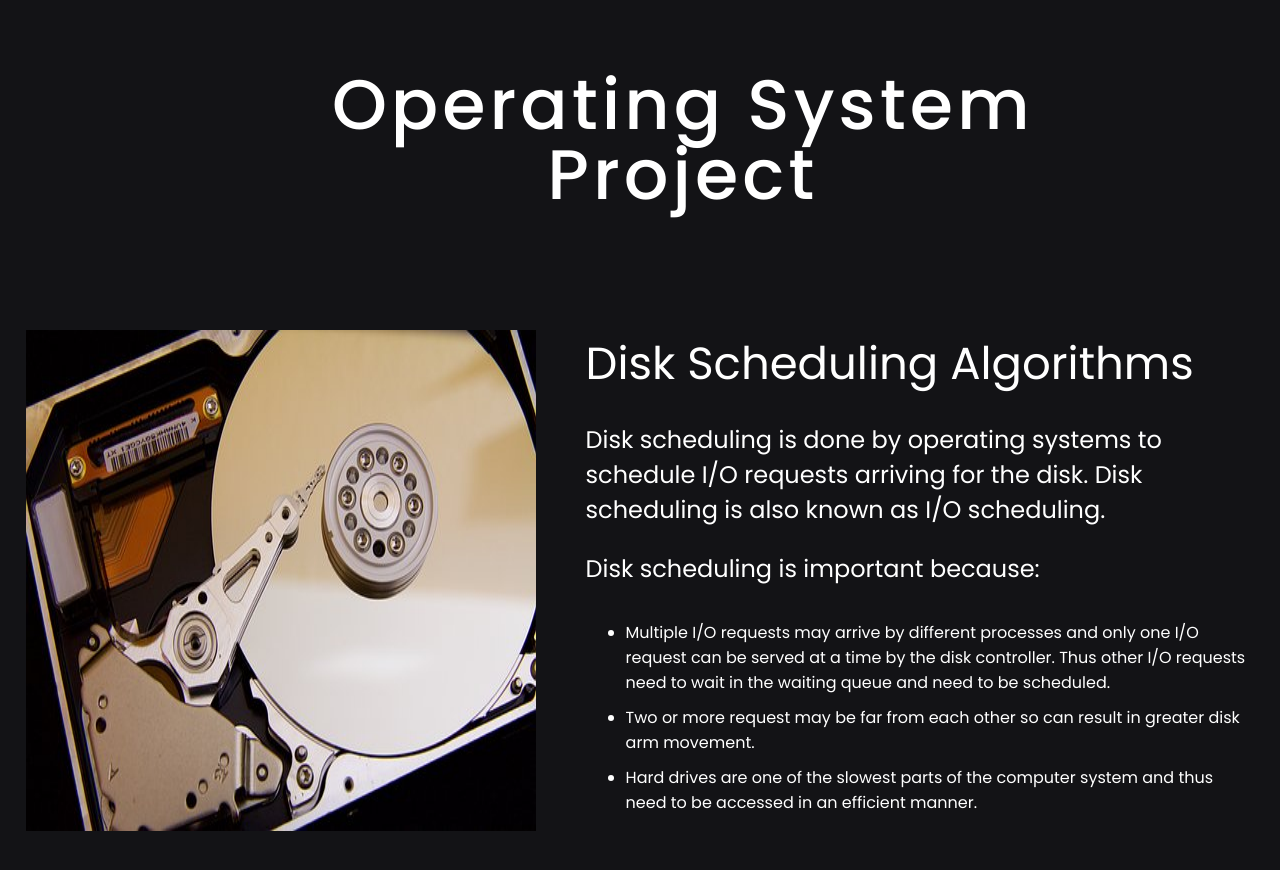
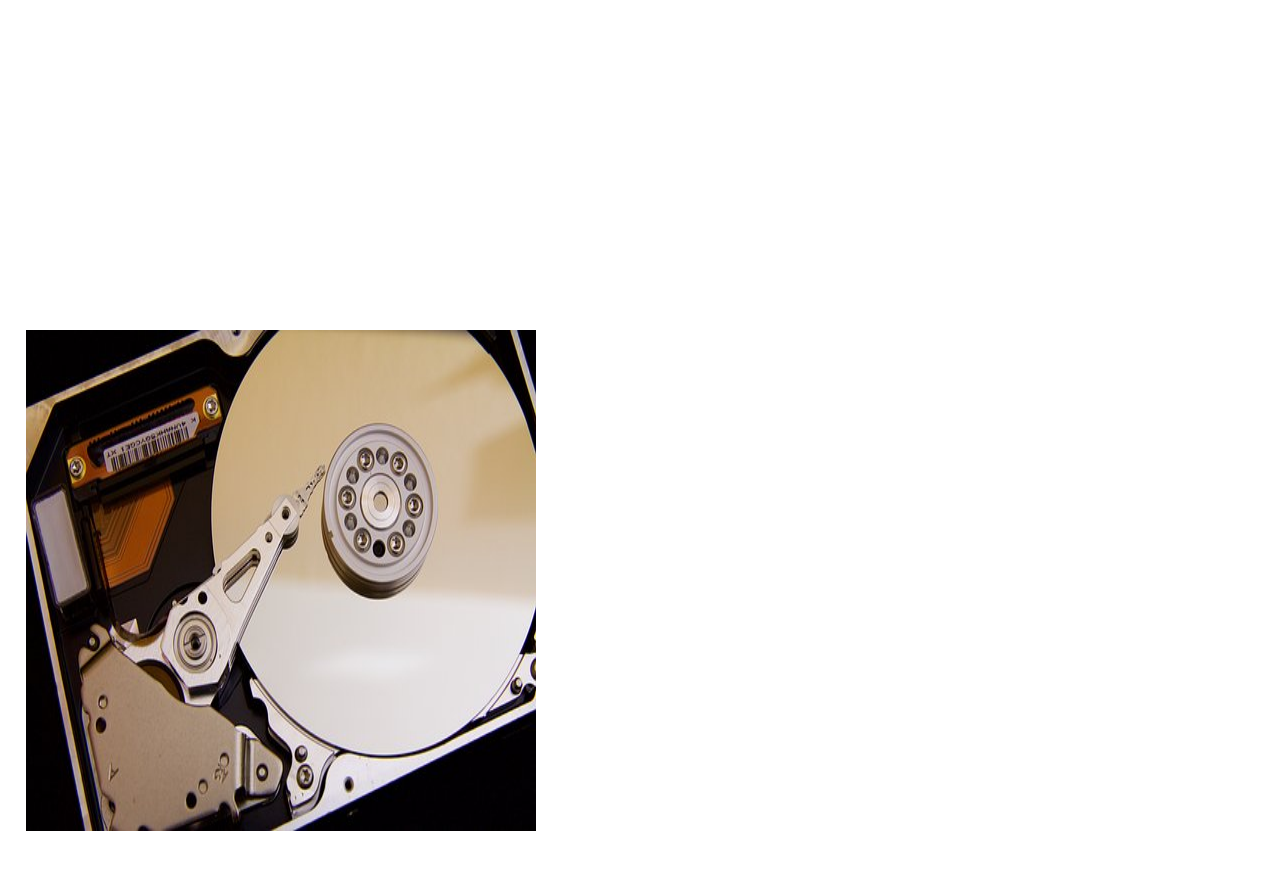
Before and after one commit to Priyank-Vaidya/OSProjects, a React (Create React App) app in the folder RoundRobin/frontend/: page /home in a window 1280 px wide. Shown: the top 870 px of the page. Built offline with nearby package versions, Linux system fonts and the light colour scheme; a web font is replaced by a local one.

Commit message:
Background changed

```diff
--- a/RoundRobin/frontend/package.json
+++ b/RoundRobin/frontend/package.json
@@ -14,6 +14,7 @@
     "@testing-library/user-event": "^13.5.0",
     "react": "^18.2.0",
     "react-dom": "^18.2.0",
+    "react-gantt-chart": "^0.3.0-rc.11",
     "react-router-dom": "^6.7.0",
     "react-scripts": "5.0.1",
     "styled-components": "^5.3.6",
--- a/RoundRobin/frontend/src/App.css
+++ b/RoundRobin/frontend/src/App.css
@@ -14,7 +14,7 @@
 }
 
 .App-header {
-  background-color: #282c34;
+  background-color: #0745c2;
   min-height: 100vh;
   display: flex;
   flex-direction: column;
--- a/RoundRobin/frontend/src/components/Output.jsx
+++ b/RoundRobin/frontend/src/components/Output.jsx
@@ -2,6 +2,7 @@ import React, { useEffect } from "react";
 import { useLocation } from "react-router-dom";
 import { Container, Box, TableContainer, Paper, Table, TableHead, TableRow, TableCell, TableBody, Typography, Divider } from "@mui/material";
 import { useNavigate } from "react-router-dom";
+import GanttChart from "react-gantt-chart";
 
 function Output() {
     const [processes, setProcesses] = React.useState([]);
@@ -71,4 +72,5 @@ function Output() {
     )
 }
 
+
 export default Output
--- a/RoundRobin/frontend/src/components/css/homePage.css
+++ b/RoundRobin/frontend/src/components/css/homePage.css
@@ -1,7 +1,7 @@
 @import url('https://fonts.googleapis.com/css2?family=Josefin+Sans:ital,wght@0,100;0,200;0,300;0,400;0,500;0,600;1,200;1,300;1,600&family=Poppins:ital,wght@0,100;0,200;0,300;0,400;0,500;1,100;1,200&family=Unbounded:wght@200;300;400&display=swap');
 
  body{
-    background-color: #131316;
+    background-color: white;
     color: white;
     font-family: 'Poppins',sans-serif;
 
@@ -9,7 +9,7 @@
 .header{
 
     font-size: 70px;
-    color:black;
+    color:blue;
     display: flex;
     align-items: center;
     justify-content: center;
```
Also changed, not shown: 1 other file (tests, documents, lock files or other folders).
